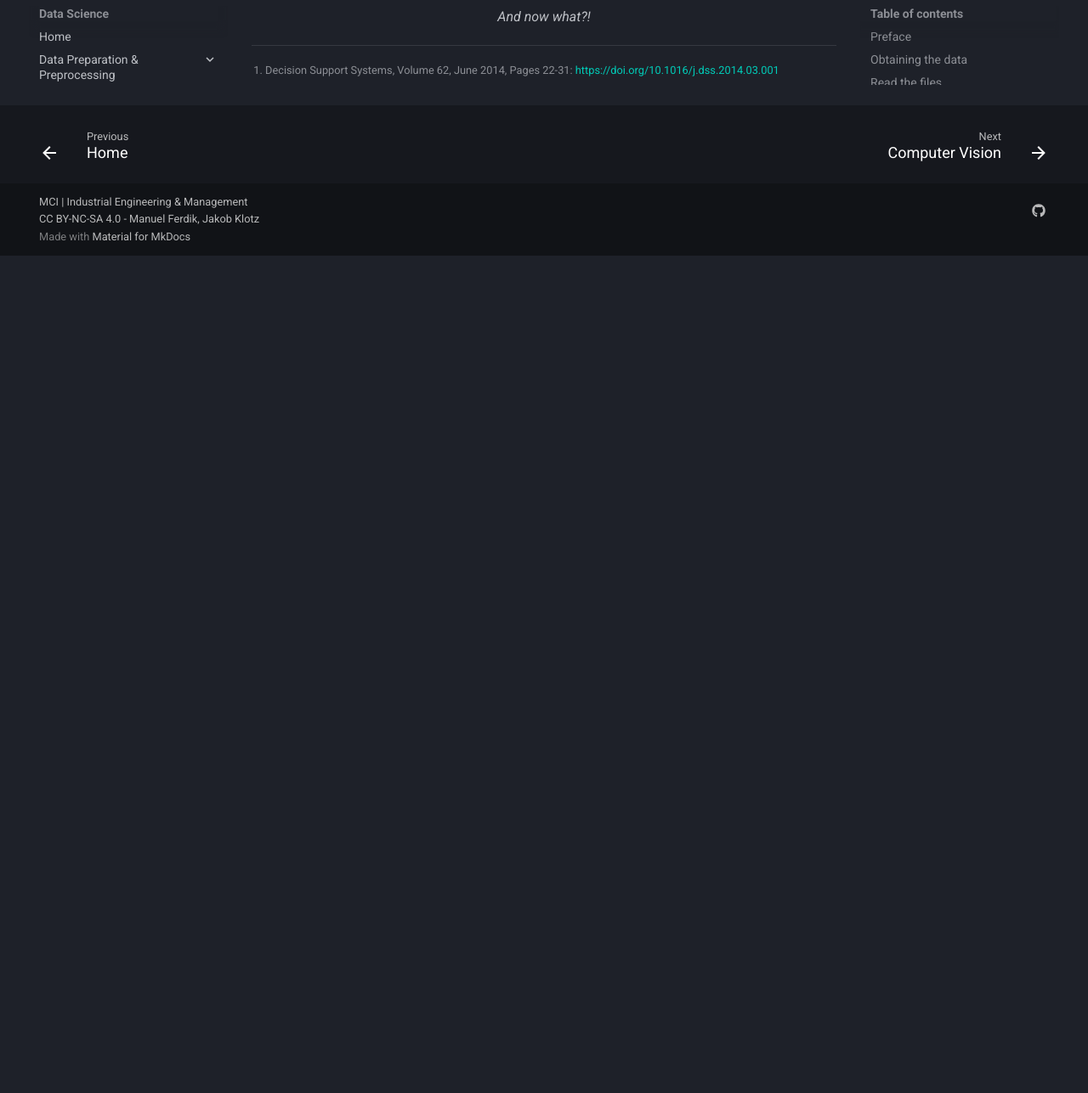
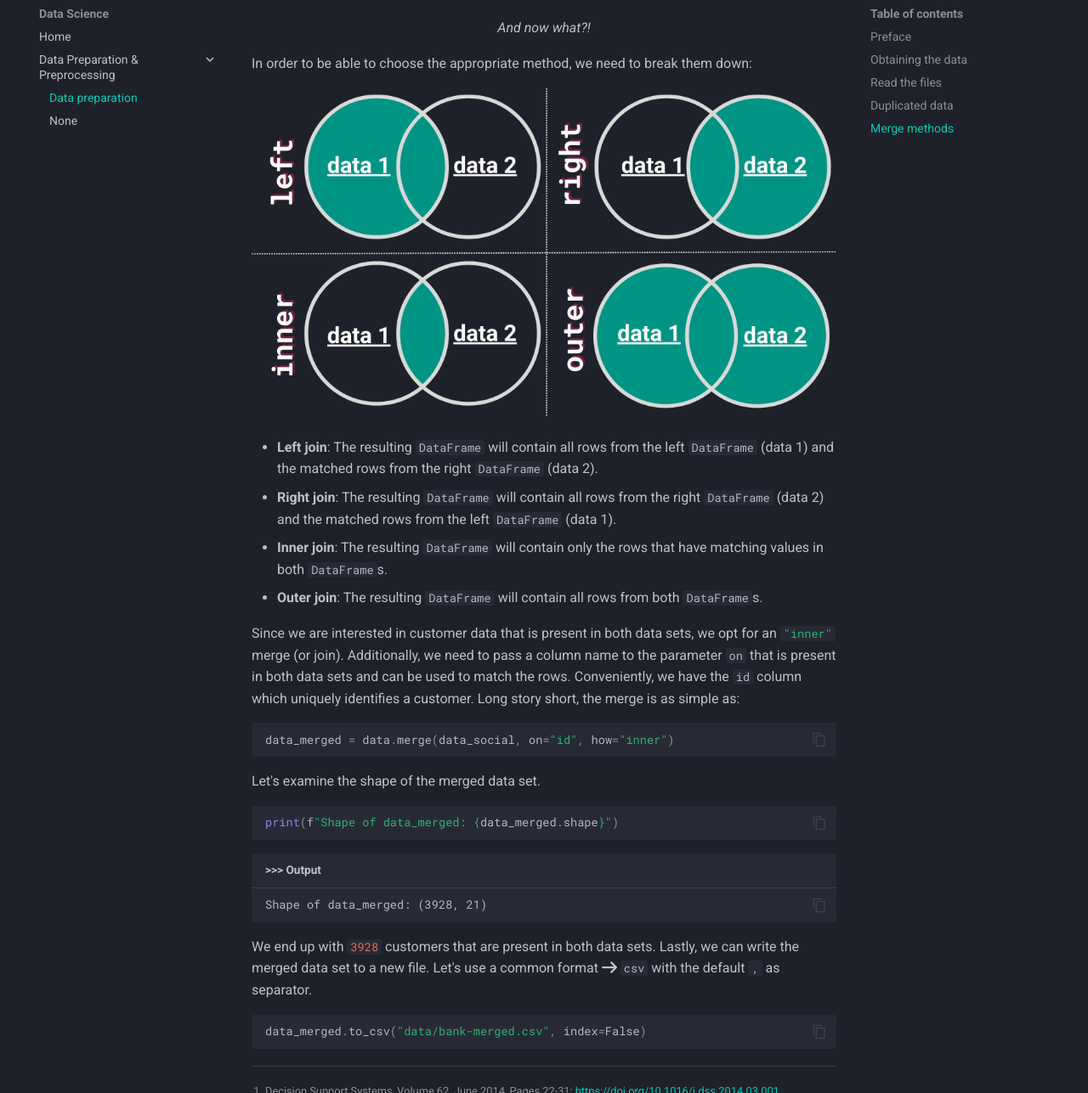
Before and after one commit to mciwing/mciwing.github.io, an MkDocs documentation site: the page built from docs/data-science/data/preparation.md, in a window 1280 px wide and 1400 px high, scrolled down 4520 px, cut to the strip 113-1400 px from the top of the window. Shown: the whole strip at 85% size. Built offline with MkDocs 1.6.1 and Material for MkDocs 9.7.7, drawn with Linux system fonts in a browser that asks for light colours; comment, search, counter and statistics services are not loaded; before the commit the page ends 4934 px from its top, so only the background shows below that.

Commit message:
docs: explain merge methods (Data Science) #61

````diff
--- a/docs/data-science/data/preparation.md
+++ b/docs/data-science/data/preparation.md
@@ -213,7 +213,7 @@ content:
 
     `subset` can also be all list of multiple columns.
 
-### Merge methods
+## Merge methods
 
 To combine both data sets we will use the `#!python pd.DataFrame.merge()`
 method to
@@ -237,3 +237,47 @@ to perform a merge. The most common ones are:
  </figcaption>
 
 </div>
+
+In order to be able to choose the appropriate method, we need to break them
+down:
+
+![Merge types](../../assets/data-science/data/merge-types.png)
+
+- **Left join**: The resulting `DataFrame` will contain all rows from the
+  left `DataFrame` (data 1) and the matched rows from the right `DataFrame`
+  (data 2).
+- **Right join**: The resulting `DataFrame` will contain all rows from the
+  right `DataFrame` (data 2) and the matched rows from the left `DataFrame`
+  (data 1).
+- **Inner join**: The resulting `DataFrame` will contain only the rows that
+  have matching values in both `DataFrame`s.
+- **Outer join**: The resulting `DataFrame` will contain all rows from both
+  `DataFrame`s.
+
+Since we are interested in customer data that is present in both data sets,
+we opt for an `#!python "inner"` merge (or join). Additionally, we need to pass
+a column name to the parameter `on` that is present in both data sets and can
+be used to match the rows. Conveniently, we have the `id` column which uniquely
+identifies a customer. Long story short, the merge is as simple as:
+
+```python
+data_merged = data.merge(data_social, on="id", how="inner")
+```
+
+Let's examine the shape of the merged data set.
+
+```python
+print(f"Shape of data_merged: {data_merged.shape}")
+```
+
+```title=">>> Output"
+Shape of data_merged: (3928, 21)
+```
+
+We end up with `#!python 3928` customers that are present in both data sets.
+Lastly, we can write the merged data set to a new file. Let's use a common
+format :fontawesome-solid-arrow-right: `csv` with the default `,` as separator.
+
+```python
+data_merged.to_csv("data/bank-merged.csv", index=False)
+```
````
Also changed, not shown: docs/assets/data-science/data/merge-types.png (added).
